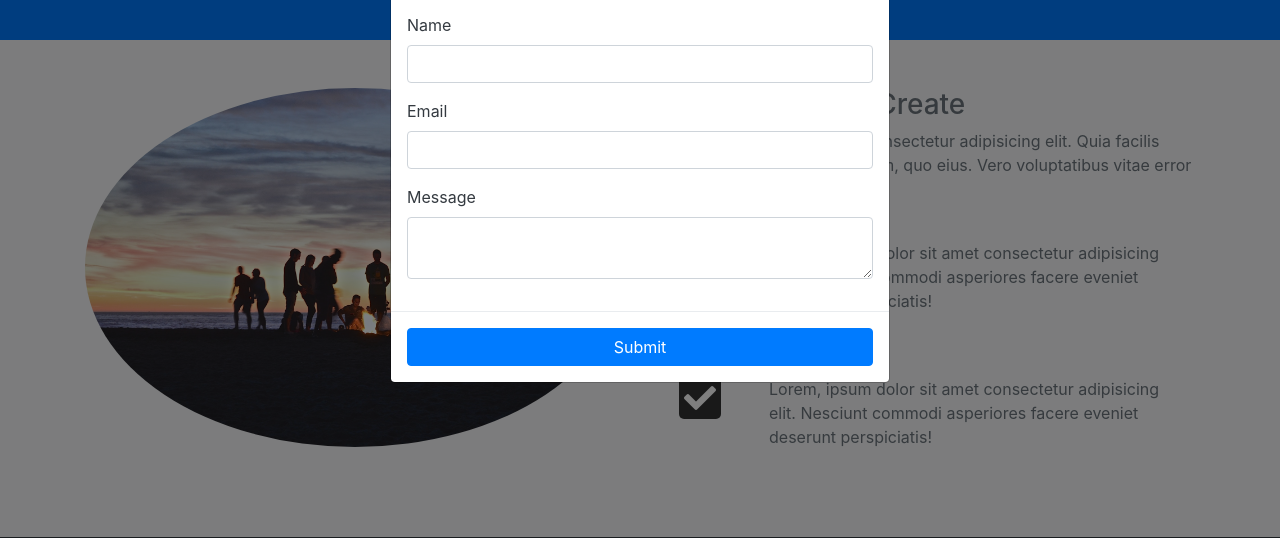
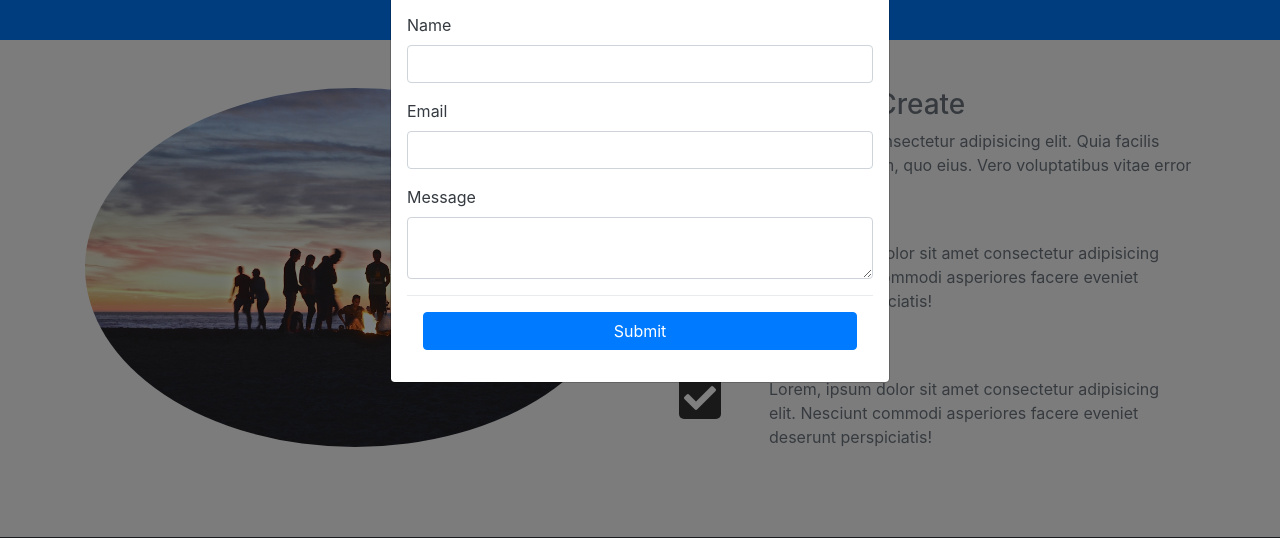
Before and after one commit to adityackr/LoopLAB, a plain HTML site: page index.html in a window 1280 px wide. Both pictures are taken after a click on the button "Contact Us". Shown: the part 2511-3049 px from the top of the page. Drawn offline with nearby package versions, Linux system fonts and the light colour scheme.

Commit message:
Updated form

```diff
--- a/index.html
+++ b/index.html
@@ -131,6 +131,7 @@
                       />
                     </div>
                     <input
+                      name="submit"
                       type="submit"
                       value="Submit"
                       class="btn btn-outline-light btn-block"
@@ -379,10 +380,15 @@
                 <label for="message">Message</label>
                 <textarea name="message" class="form-control"></textarea>
               </div>
+              <div class="modal-footer">
+                <input
+                  name="submit"
+                  type="submit"
+                  value="Submit"
+                  class="btn btn-primary btn-block"
+                />
+              </div>
             </form>
-          </div>
-          <div class="modal-footer">
-            <button class="btn btn-primary btn-block">Submit</button>
           </div>
         </div>
       </div>
```
